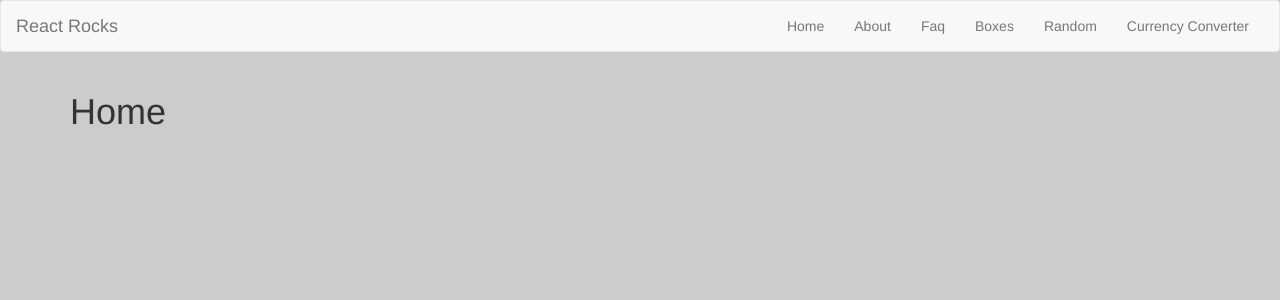
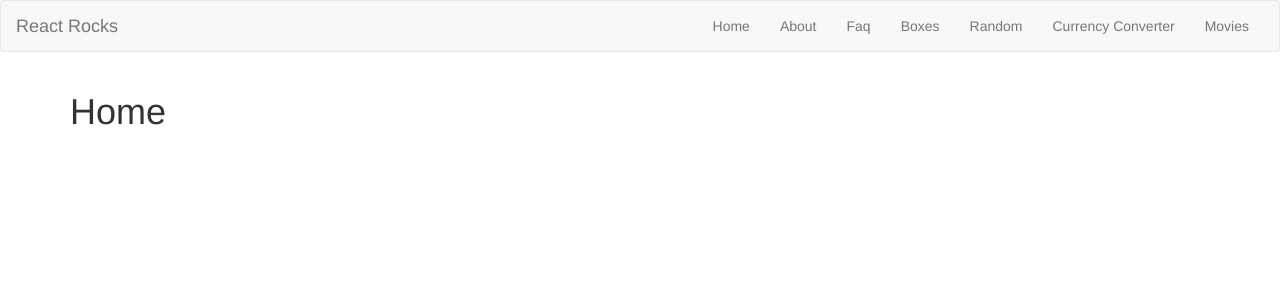
Before and after one commit to Parag87/react-ajax, a React (Create React App) app: page / in a window 1280 px wide. Shown: the top 300 px of the page. Built offline with nearby package versions, Linux system fonts and the light colour scheme.

Commit message:
React project movie work

```diff
--- a/src/Nav.js
+++ b/src/Nav.js
@@ -24,6 +24,7 @@ export default () => {
               <li><Link to="/boxes">Boxes</Link></li>
               <li><Link to="/random">Random</Link></li>
               <li><Link to="/currency">Currency Converter</Link></li>
+              <li><Link to="/movies">Movies</Link></li>
             </ul>
           </div>
          </div>
--- /dev/null
+++ b/src/components/Movies/Movies.js
@@ -0,0 +1,29 @@
+import React from 'react';
+import axios from 'axios';
+
+export default class Movies extends React.Component{
+  constructor(props){
+      super(props);
+      this.state = {};
+      this.search = this.search.bind(this);
+  }
+
+  search(){
+    const num = +this.search.value;
+  }
+
+  render(){
+    return(
+        <div>
+        <h1>Movies</h1>
+          <div className = "panel panel-default">
+            <div className = "panel-body">
+              <label>Search</label>
+              <input ref={n => this.query =n} type="number" />
+              <button onClick={this.search} className="btn btn-primary btn-info">Search</button>
+            </div>
+          </div>
+        </div>
+    );
+  }
+}
--- a/src/components/currencyConverter/currency.css
+++ b/src/components/currencyConverter/currency.css
@@ -1,6 +1,4 @@
-body{
-  background-color: #ccc;
-}
+
 .formGroup{
   margin: 20px;
 }
--- a/src/index.js
+++ b/src/index.js
@@ -7,6 +7,7 @@ import Faq from './components/Faq';
 import Box from './components/boxes/Boxes';
 import Random from './components/boxes/Random';
 import Currency from './components/currencyConverter/Currency';
+import Movies from './components/Movies/Movies';
 import {Router,Route,IndexRoute,browserHistory} from 'react-router';
 
 ReactDOM.render(
@@ -18,6 +19,7 @@ ReactDOM.render(
      <Route path="boxes" component={Box} />
      <Route path="random" component={Random} />
       <Route path="currency" component={Currency} />
+      <Route path="movies" component={Movies} />
    </Route>
  </Router>,
  document.getElementById('root')
```
